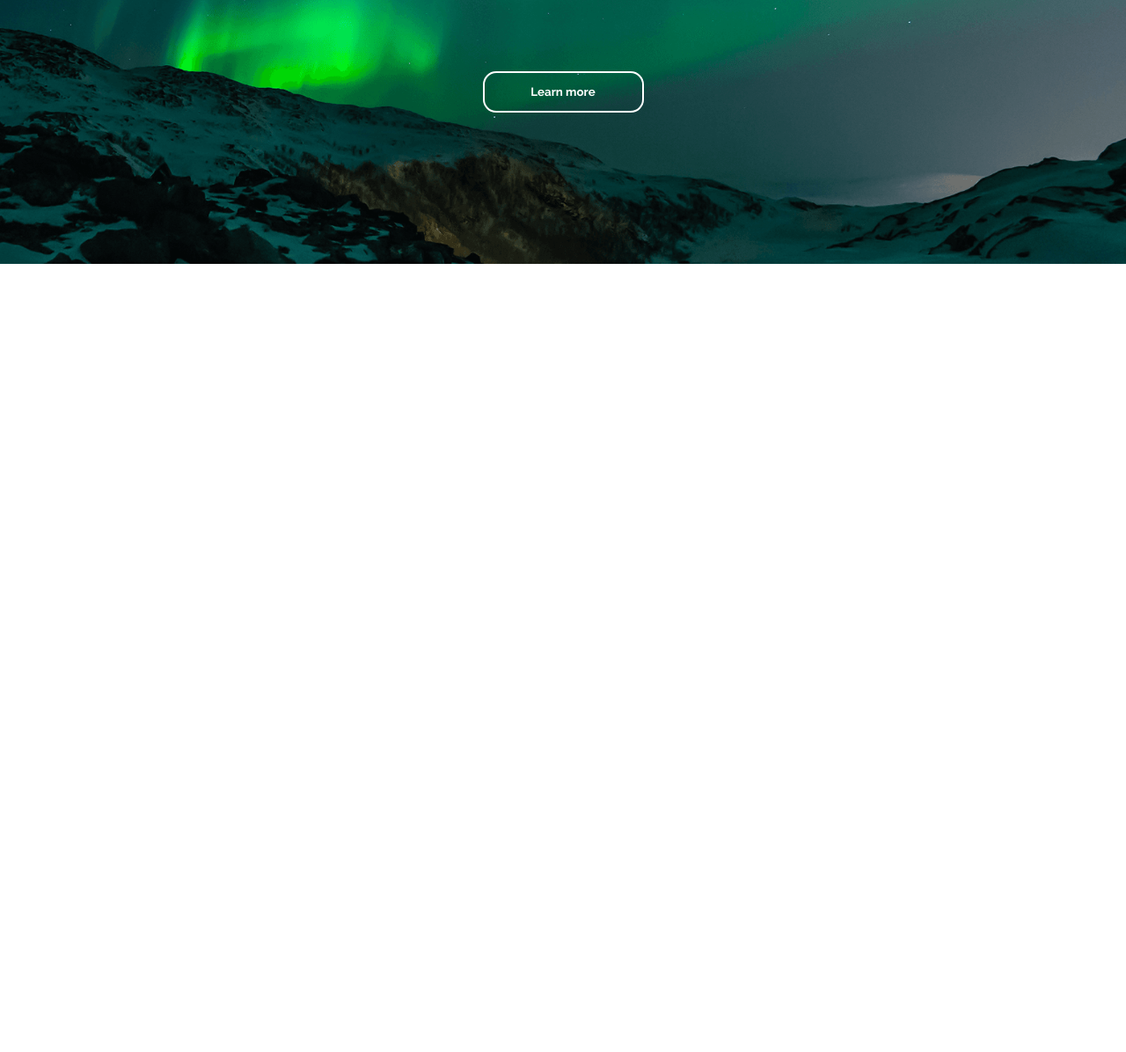
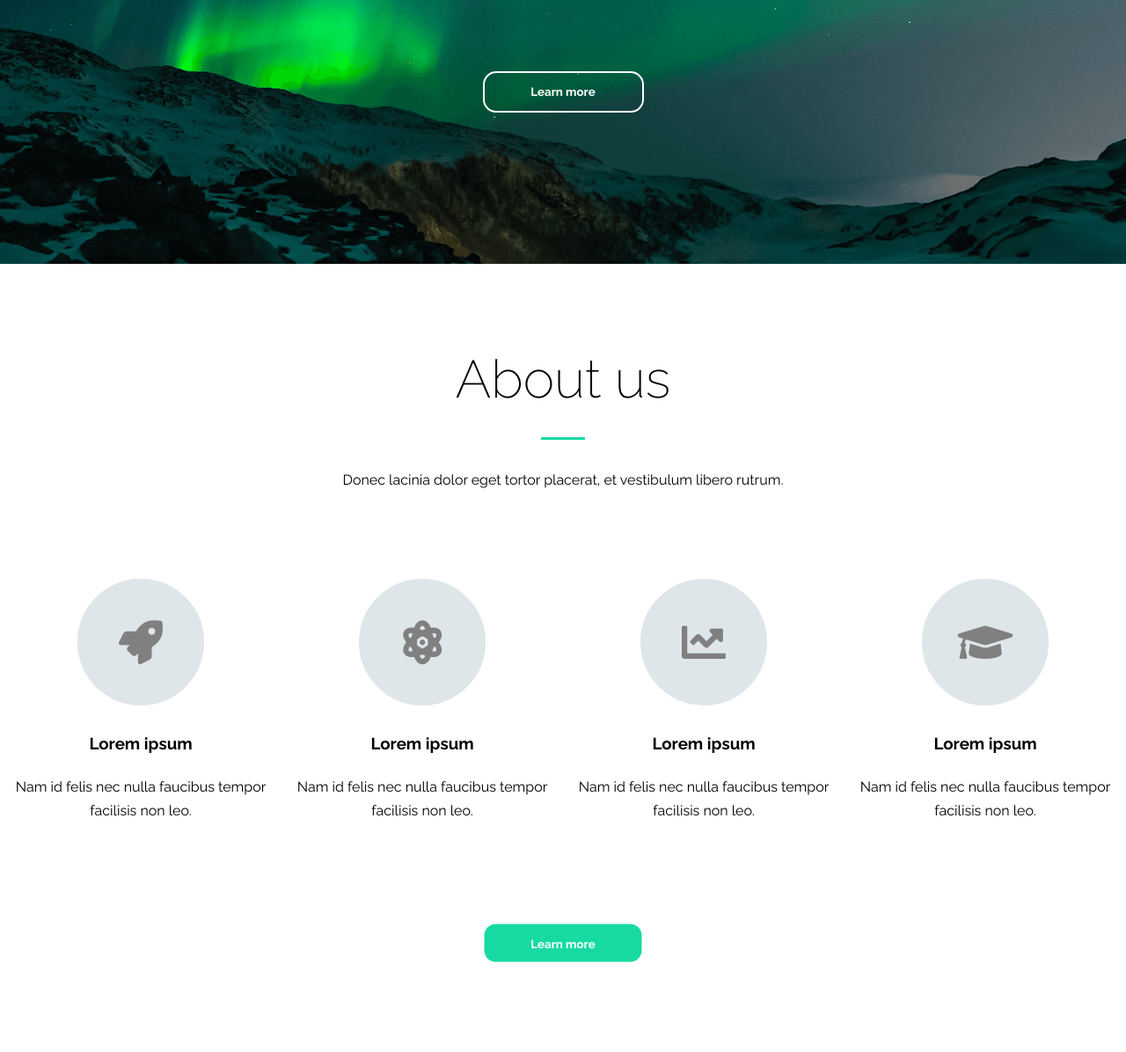
Before and after one commit to bartkozlo/zad-PDA, a website: page index.html in a window 1280 px wide. Shown: the part 500-1696 px from the top of the page at 88% size. Before the commit the page ends 800 px from the top, so only its background shows below. Drawn offline with Linux system fonts and the light colour scheme.

Commit message:
Add section About us

```diff
--- a/index.html
+++ b/index.html
@@ -39,5 +39,52 @@
 			<button>Learn more</button>
 		</div>
 	</header>
+	<section class="about-us">
+		<div class="container">
+			<h2 class="section-title">About us</h2>
+			<p class="section-subtitle">Donec lacinia dolor eget tortor placerat, et vestibulum libero rutrum.</p>
+			<div class="row">
+				<div class="col-3">
+					<div class="icon">
+						<i class="fas fa-rocket"></i>
+					</div>
+					<div class="description">
+						<h3>Lorem ipsum</h3>
+						<p>Nam id felis nec nulla faucibus tempor facilisis non leo.</p>
+					</div>
+				</div>
+				<div class="col-3">
+					<div class="icon">
+						<i class="fas fa-atom"></i>
+					</div>
+					<div class="description">
+						<h3>Lorem ipsum</h3>
+						<p>Nam id felis nec nulla faucibus tempor facilisis non leo.</p>
+					</div>
+				</div>
+				<div class="col-3">
+					<div class="icon">
+						<i class="fas fa-chart-line"></i>
+					</div>
+					<div class="description">
+						<h3>Lorem ipsum</h3>
+						<p>Nam id felis nec nulla faucibus tempor facilisis non leo.</p>
+					</div>
+				</div>
+				<div class="col-3">
+					<div class="icon">
+						<i class="fas fa-graduation-cap"></i>
+					</div>
+					<div class="description">
+						<h3>Lorem ipsum</h3>
+						<p>Nam id felis nec nulla faucibus tempor facilisis non leo.</p>
+					</div>
+				</div>
+			</div>
+			<div class="btn-2">
+				<button>Learn more</button>
+			</div>
+		</div>
+	</section>
 </body>
 </html>
--- a/sass/style.scss
+++ b/sass/style.scss
@@ -20,9 +20,52 @@ body {
 	font-family: $font-main;
 }
 
+h2, h3, p {
+	text-align: center;
+}
+
+section {
+	padding: 80px 0 80px;
+}
+
+button {
+	border: 2px solid $color-light;
+	border-radius: 15px;
+	width: 183px;
+	height: 47px;
+	color: $color-light;
+	font-family: $font-main;
+	font-weight: 700;
+	&:hover {
+		cursor: pointer;
+	}
+}
+
 .container {
+	position: relative;
 	max-width: 1469px;
   margin: 0 auto;
+}
+
+.section-title {
+	position: relative;
+	margin: 0;
+	font-size: 60px;
+	font-weight: 100;
+	&::after {
+		position: absolute;
+    content: '';
+    bottom: -18px;
+    left: 50%;
+    width: 50px;
+    height: 3px;
+    transform: translateX(-50%);
+    background: $color-main;
+	}
+}
+
+.section-subtitle {
+	margin-top: 50px;
 }
 
 /* Splash */
@@ -42,30 +85,22 @@ body {
 	top: 50%;
 	left: 50%;
 	transform: translate(-50%,-50%);
+}
 
-	h1 {
+.splash-title {
 	font-weight: 400;
 	font-size: 60px;
 	span {
 		font-weight: 700;
 		}
 }
-	p {
+
+.splash-inner {
 	font-size: 22px;
-	}
 	button {
-		border: 2px solid $color-light;
-		border-radius: 15px;
-		width: 183px;
-		height: 47px;
 	margin-top: 65px;
 	color: $color-light;
 	background-color: transparent;
-		font-family: $font-main;
-		font-weight: 700;
-		&:hover {
-			cursor: pointer;
-		}
 	}
 }
 
@@ -100,3 +135,35 @@ body {
 	display: inline-flex;
   justify-content: flex-end;
 }
+
+/* About us */
+
+.btn-2 {
+	position: absolute;
+	text-align: center;
+	top: 130%;
+	left: 50%;
+	transform: translate(-50%,-50%);
+	padding-bottom: 100px;
+	button {
+		background-color: $color-main;
+	}
+}
+
+.icon {
+	position: relative;
+	margin: 80px auto 25px;
+	height: 150px;
+	width: 150px;
+	border: 3px solid $color-light;
+	border-radius: 50%;
+	background-color: #dfe6e9;
+	i {
+		position: absolute;
+		top: 50%;
+		left: 50%;
+		transform: translate(-50%,-50%);
+		color: gray;
+		font-size: 50px;
+	}
+}
```
Also changed, not shown: css/style.css, 1 other file. Lines whose indentation alone changed are shown as unchanged.
